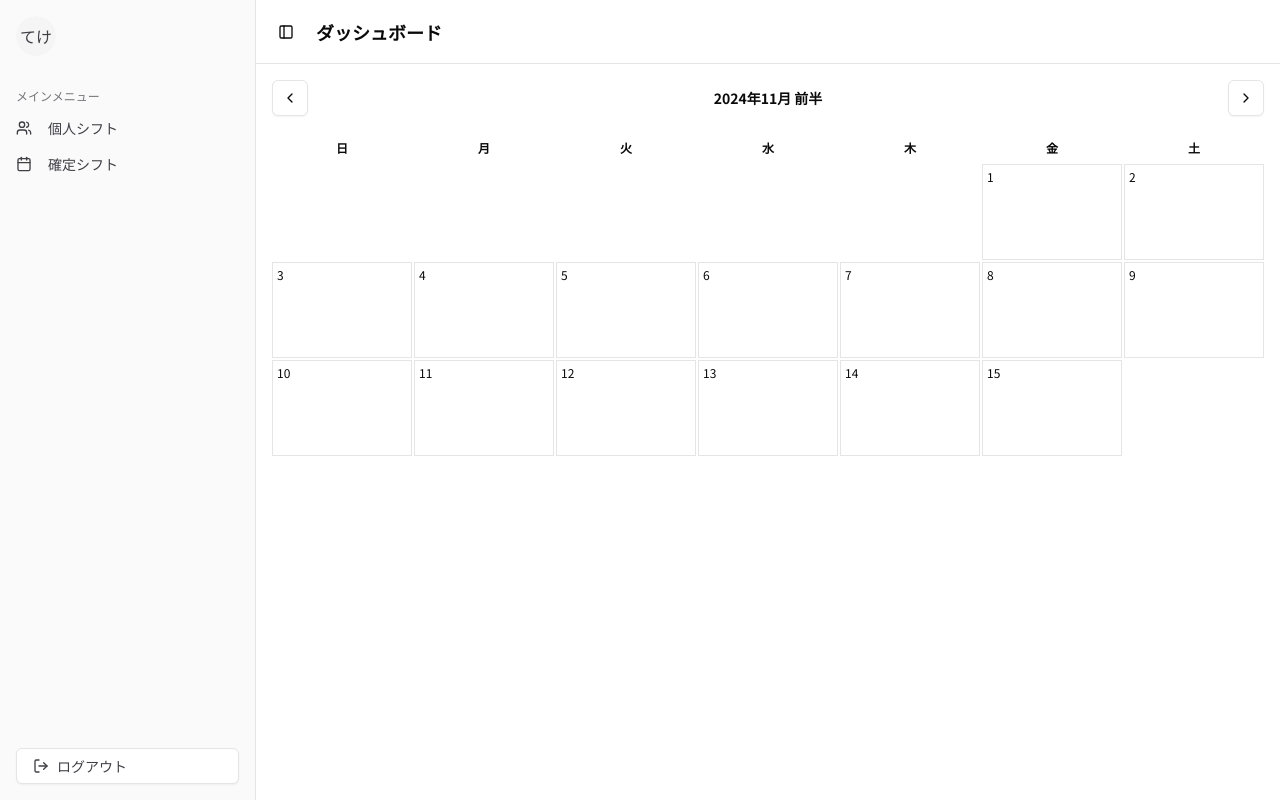
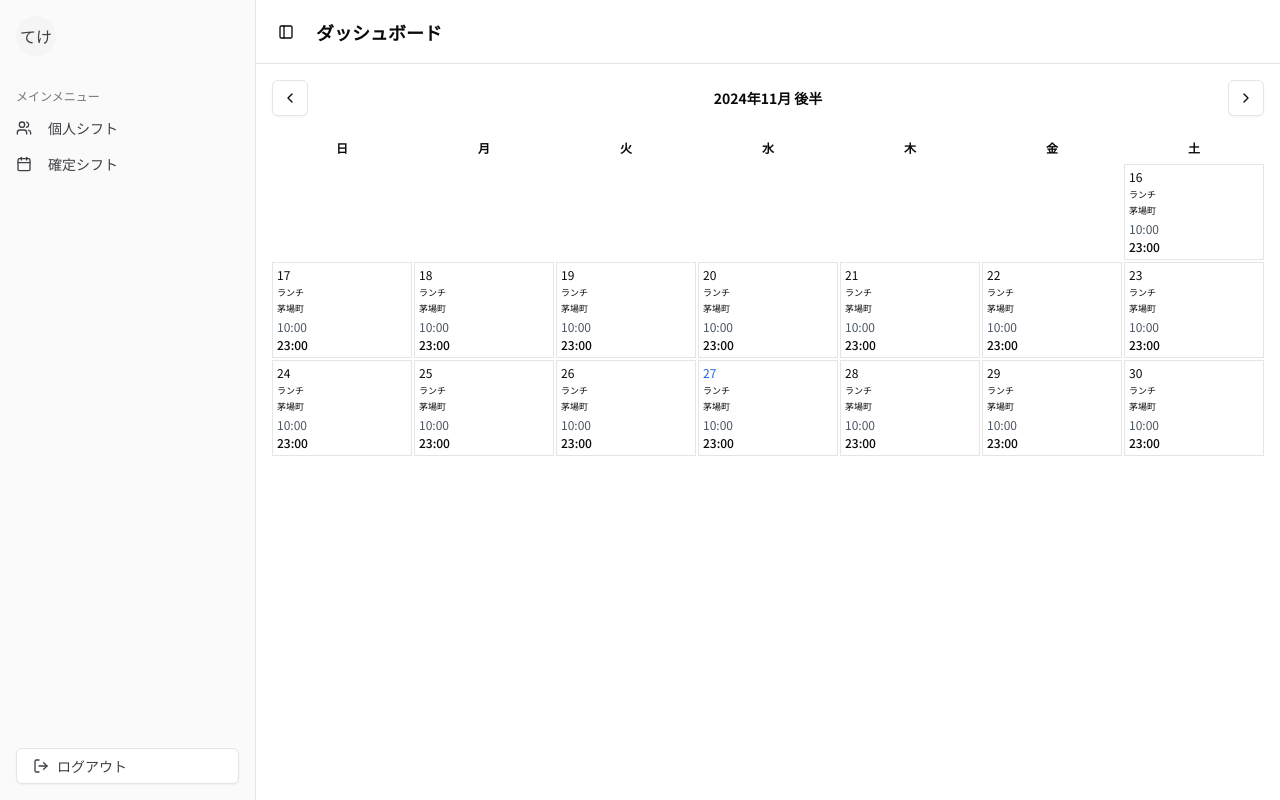
Before and after one commit to haruki1227041209/shifru, a Next.js app in the folder frontend/: page /staff in a window 1280 px wide. Built offline with nearby package versions, Linux system fonts and the light colour scheme.

Commit message:
月の移動完了

```diff
--- a/frontend/src/features/personalShifts/components/StaffShiftCalendar.jsx
+++ b/frontend/src/features/personalShifts/components/StaffShiftCalendar.jsx
@@ -3,9 +3,9 @@ import CalendarNavigation from "@/components/calendar/CalendarNavigation";
 
 const StaffShiftCalendar = () => {
   const today = new Date();
-  const year = today.getFullYear();
-  const month = today.getMonth();
-  const [isFirstHalf, setIsFirstHalf] = useState(true);
+  const [year, setYear] = useState(today.getFullYear());
+  const [month, setMonth] = useState(today.getMonth());
+  const [isFirstHalf, setIsFirstHalf] = useState(today.getDate() <= 15);
 
   const daysInMonth = new Date(year, month + 1, 0).getDate();
 
@@ -22,7 +22,11 @@ const StaffShiftCalendar = () => {
   const weekdays = ["日", "月", "火", "水", "木", "金", "土"];
 
   const goToPrevious = () => {
-    if (!isFirstHalf) {
+    if (isFirstHalf) {
+      setIsFirstHalf(false);
+      setMonth((prev) => (prev === 0 ? 11 : prev - 1));
+      if (month === 0) setYear((prev) => prev - 1);
+    } else {
       setIsFirstHalf(true);
     }
   };
@@ -30,8 +34,17 @@ const StaffShiftCalendar = () => {
   const goToNext = () => {
     if (isFirstHalf) {
       setIsFirstHalf(false);
+    } else {
+      setIsFirstHalf(true);
+      setMonth((prev) => (prev === 11 ? 0 : prev + 1));
+      if (month === 11) setYear((prev) => prev + 1);
     }
   };
+
+  const isToday = (date) =>
+    date === today.getDate() &&
+    month === today.getMonth() &&
+    year === today.getFullYear();
 
   return (
     <div>
@@ -59,9 +72,24 @@ const StaffShiftCalendar = () => {
         {dates.map((date) => (
           <div
             key={date}
-            className="border p-1 h-24 text-xs overflow-y-auto cursor-pointer"
+            className="border p-1 h-24 text-xs cursor-pointer flex flex-col justify-between"
           >
-            {date}
+            {/* 日付 */}
+            <div
+              className={`${isToday(date) ? "text-blue-600 semi-bold" : ""}`}
+            >
+              {date}
+            </div>
+
+            <div className="text-[9px]">
+              <div>ランチ</div>茅場町
+            </div>
+
+            {/* 時間表示 */}
+            <div className="text-gray-600">10:00</div>
+
+            {/* ラベル表示 */}
+            <div className="font-medium">23:00</div>
           </div>
         ))}
       </div>
```
